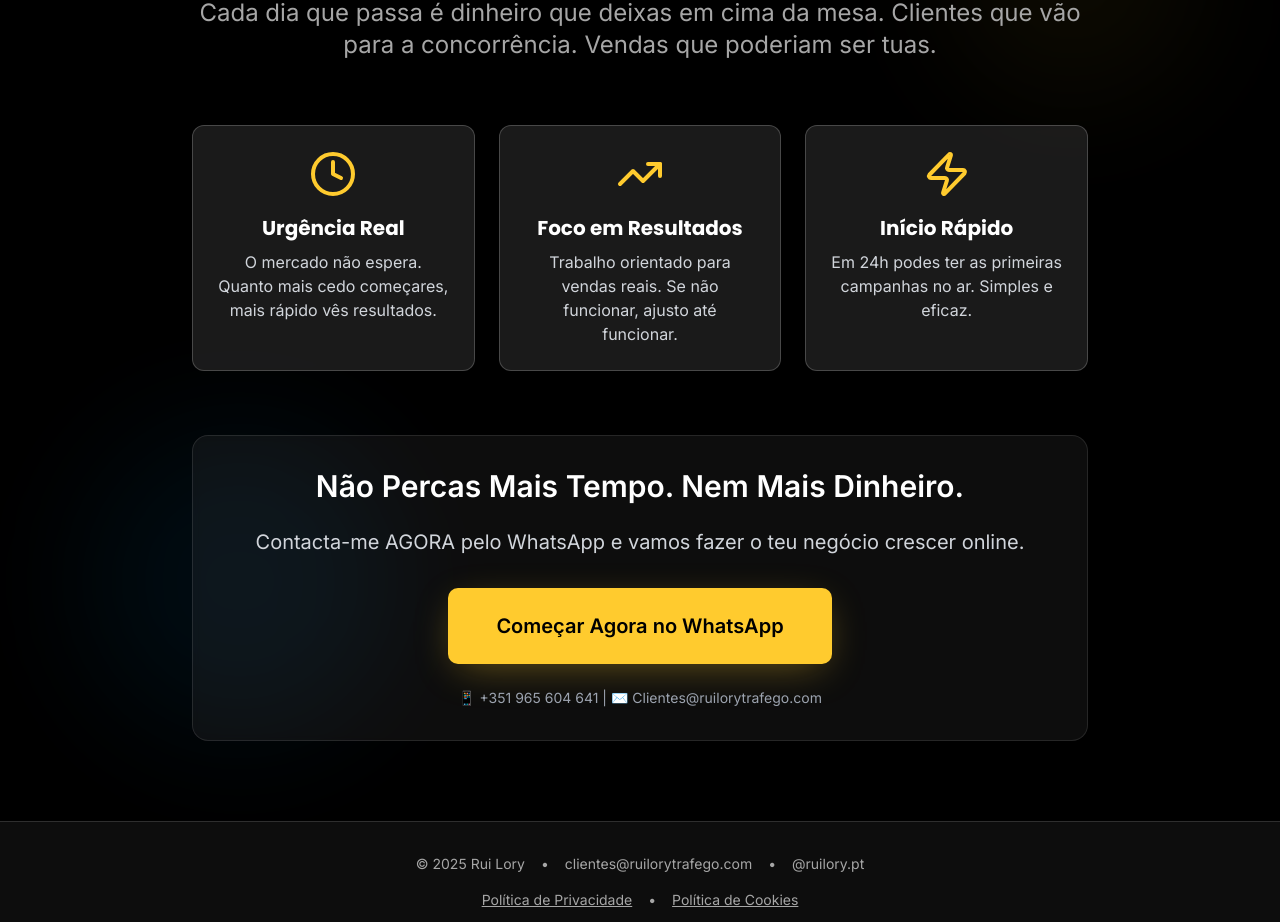
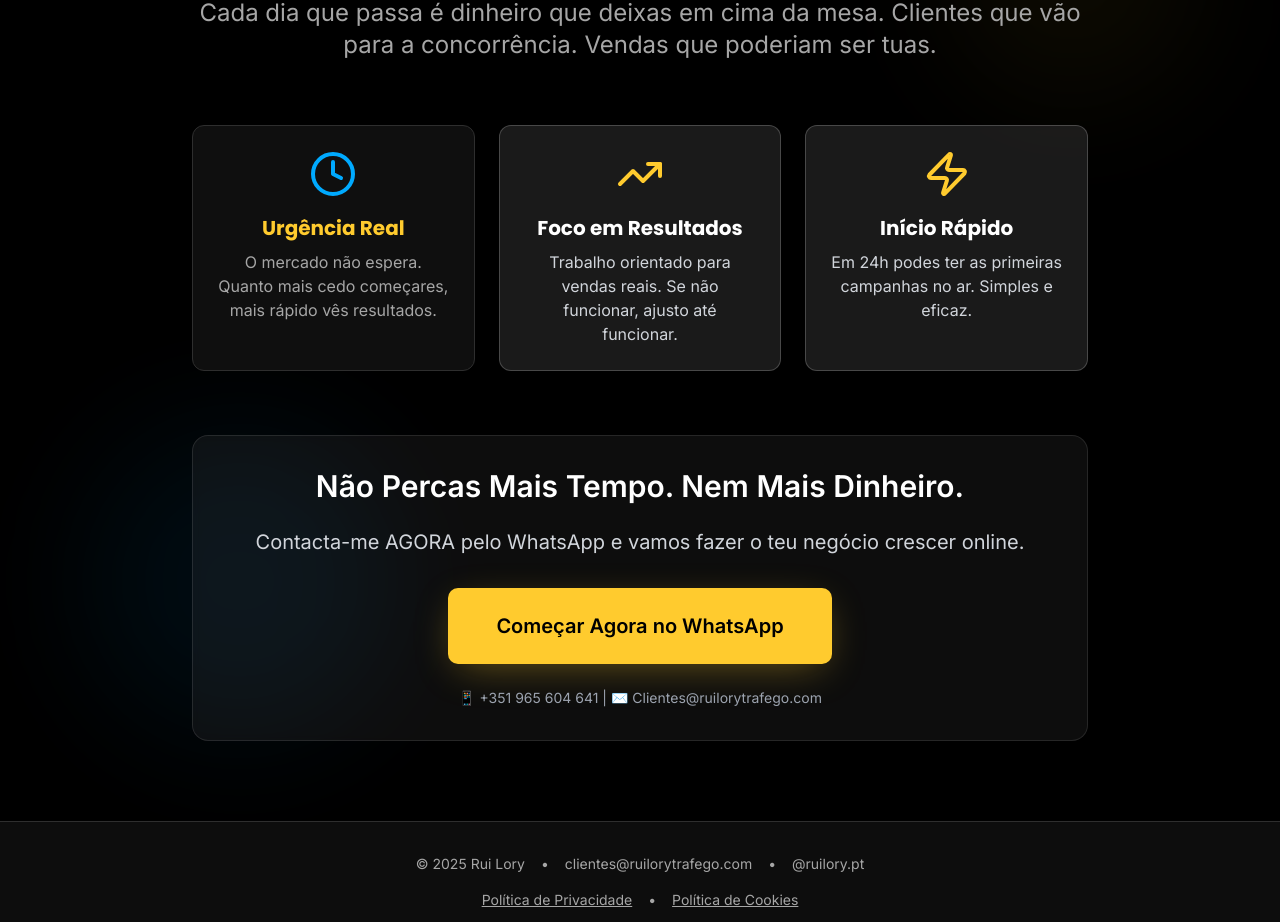
Before and after one commit to Lorythe1st/conversao-masters-pt, a React (Vite) app: page / in a window 1280 px wide. Shown: the part 8536-9458 px from the top of the page. Built offline with nearby package versions, Linux system fonts and the light colour scheme; the HTML template or start-up script is replaced by a standard one.

Commit message:
Preceding changes

```diff
--- a/src/components/CTASection.tsx
+++ b/src/components/CTASection.tsx
@@ -26,10 +26,10 @@ const CTASection = () => {
           </p>
 
           <div className="grid md:grid-cols-3 gap-6 py-8">
-            <div className="bg-white/10 backdrop-blur-sm rounded-xl p-6 border border-white/20">
-              <Clock className="w-12 h-12 text-primary mx-auto mb-4" />
-              <h3 className="text-xl font-bold mb-2">Urgência Real</h3>
-              <p className="text-gray-300">
+            <div className="bg-card backdrop-blur-sm rounded-xl p-6 border border-border">
+              <Clock className="w-12 h-12 text-accent mx-auto mb-4" />
+              <h3 className="text-xl font-bold mb-2 text-primary">Urgência Real</h3>
+              <p className="text-muted-foreground">
                 O mercado não espera. Quanto mais cedo começares, mais rápido vês resultados.
               </p>
             </div>
```
